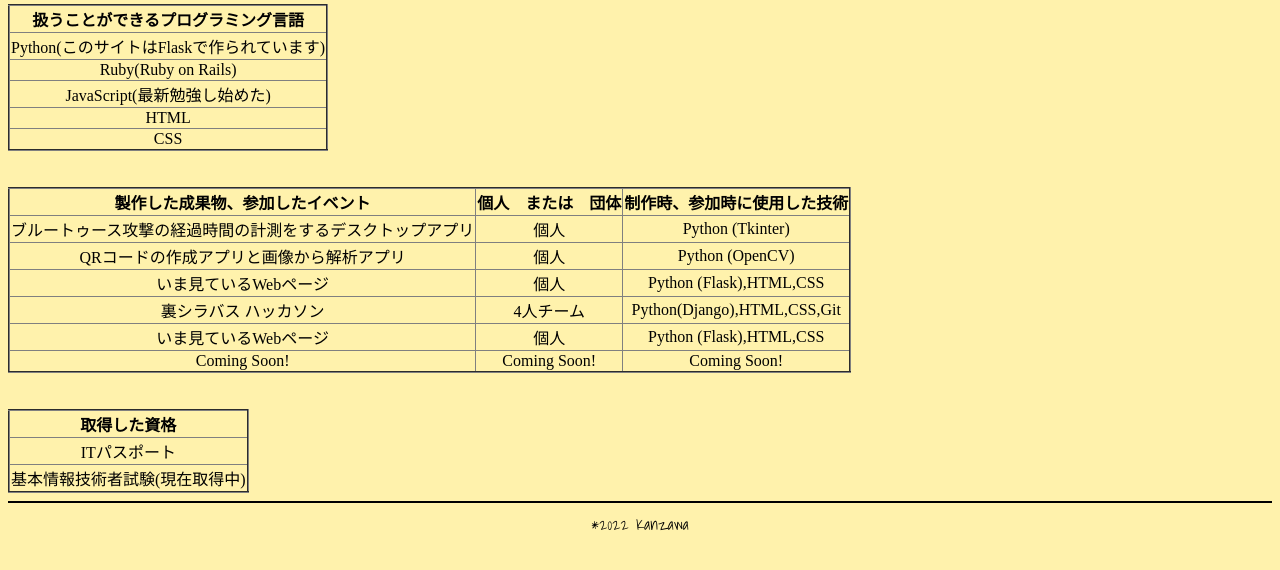
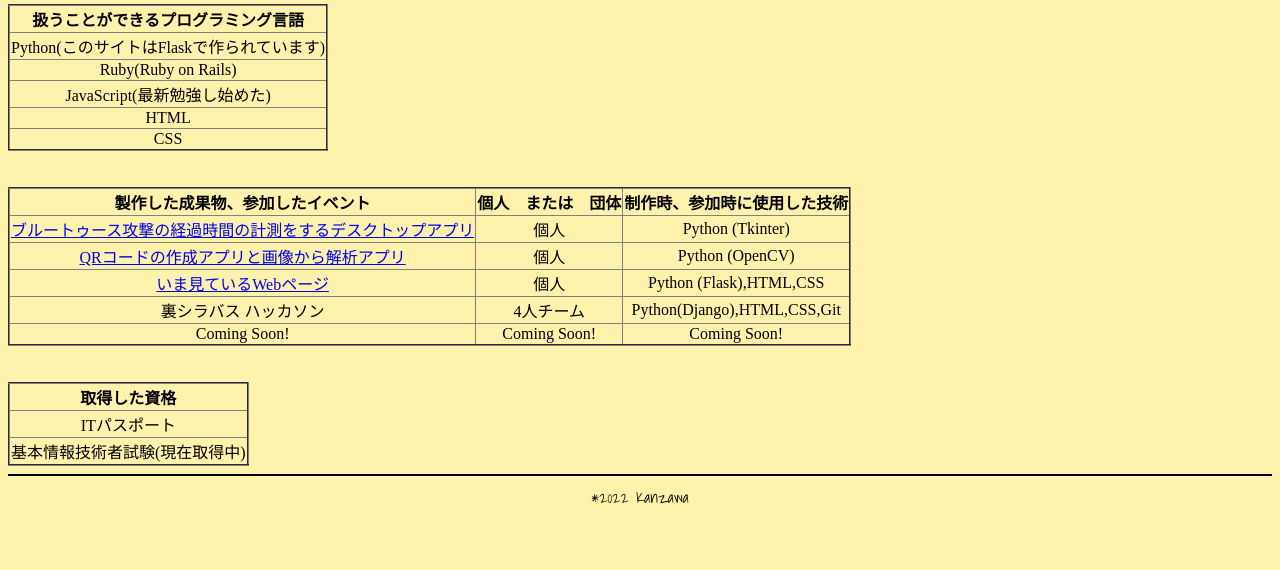
Before and after one commit to kansan-kansan/Heroku, a Flask app: page /deliverables in a window 1280 px wide. Shown: the part 145-715 px from the top of the page. Run offline with Flask 2, Linux system fonts and the light colour scheme; some web fonts are replaced.

Commit message:
change del

```diff
--- a/templates/deliverables.html
+++ b/templates/deliverables.html
@@ -57,45 +57,32 @@
         <th>個人　または　団体</th>
         <th>制作時、参加時に使用した技術</th>
       </tr>
-
       <tr>
-        <td>ブルートゥース攻撃の経過時間の計測をするデスクトップアプリ</td>
+        <td><a href="https://github.com/kansan-kansan/Attack">ブルートゥース攻撃の経過時間の計測をするデスクトップアプリ</a></td>
         <td>個人</td>
         <td>Python (Tkinter)</td>
       </tr>
-
       <tr>
-        <td>QRコードの作成アプリと画像から解析アプリ</td>
+        <td><a href="https://github.com/kansan-kansan/qr_read_make">QRコードの作成アプリと画像から解析アプリ</a></td>
         <td>個人</td>
         <td>Python (OpenCV)</td>
       </tr>
-
       <tr>
-          <td>いま見ているWebページ</td>
+          <td><a href="https://github.com/kansan-kansan/Heroku">いま見ているWebページ</a></td>
           <td>個人</td>
           <td>Python (Flask),HTML,CSS</td>
       </tr>
-
-
       <tr>
           <td>裏シラバス ハッカソン</td>
           <td>4人チーム</td>
           <td>Python(Django),HTML,CSS,Git</td>
       </tr>
-
-      <tr>
-        <td>いま見ているWebページ</td>
-        <td>個人</td>
-        <td>Python (Flask),HTML,CSS</td>
-      </tr>
-
       <tr>
         <td>Coming Soon!</td>
         <td>Coming Soon!</td>
         <td>Coming Soon!</td>
       </tr>
     </table>
-
     <br><br>
     <table border="2" class="qua">
         <tr>
```
